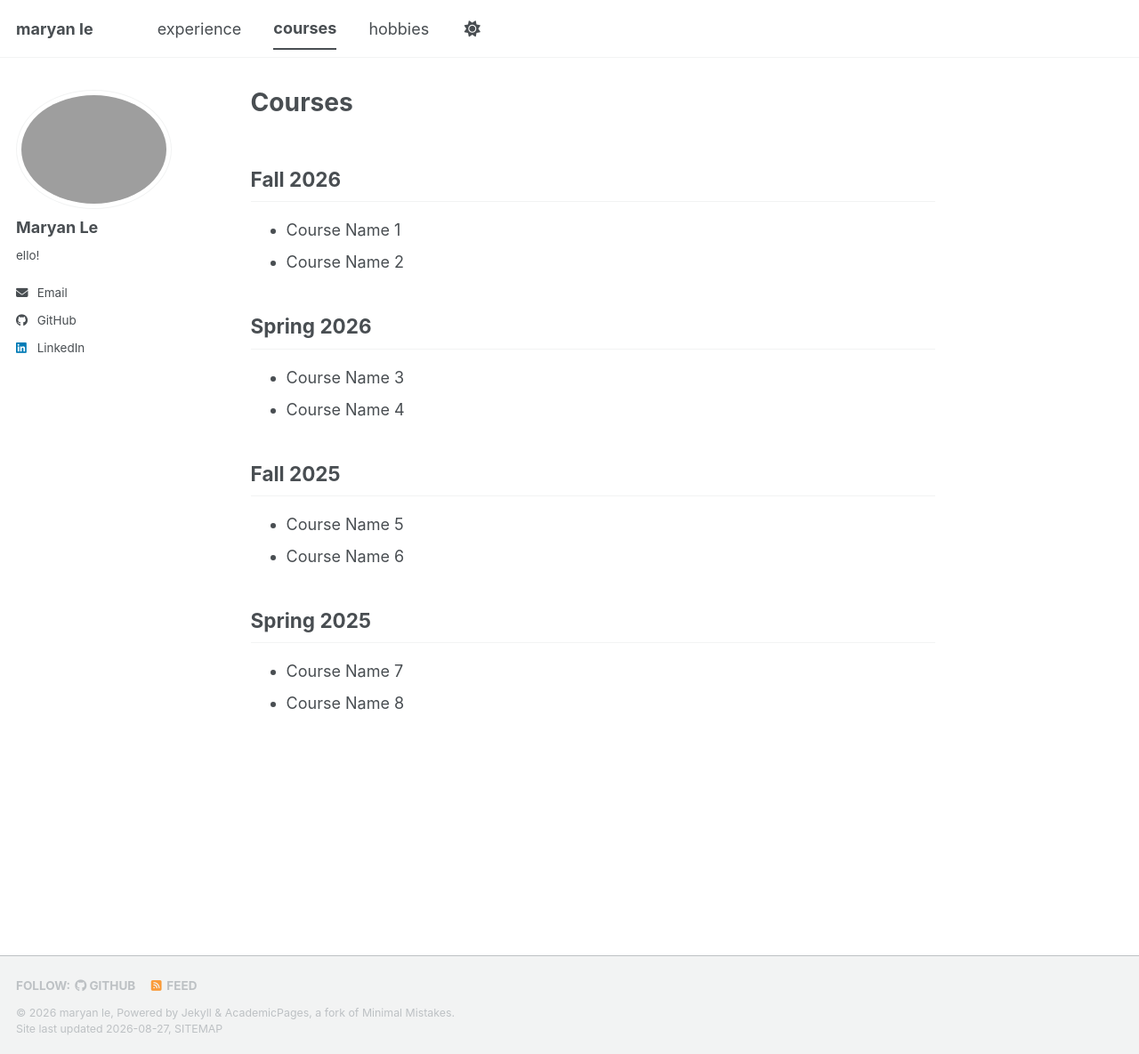
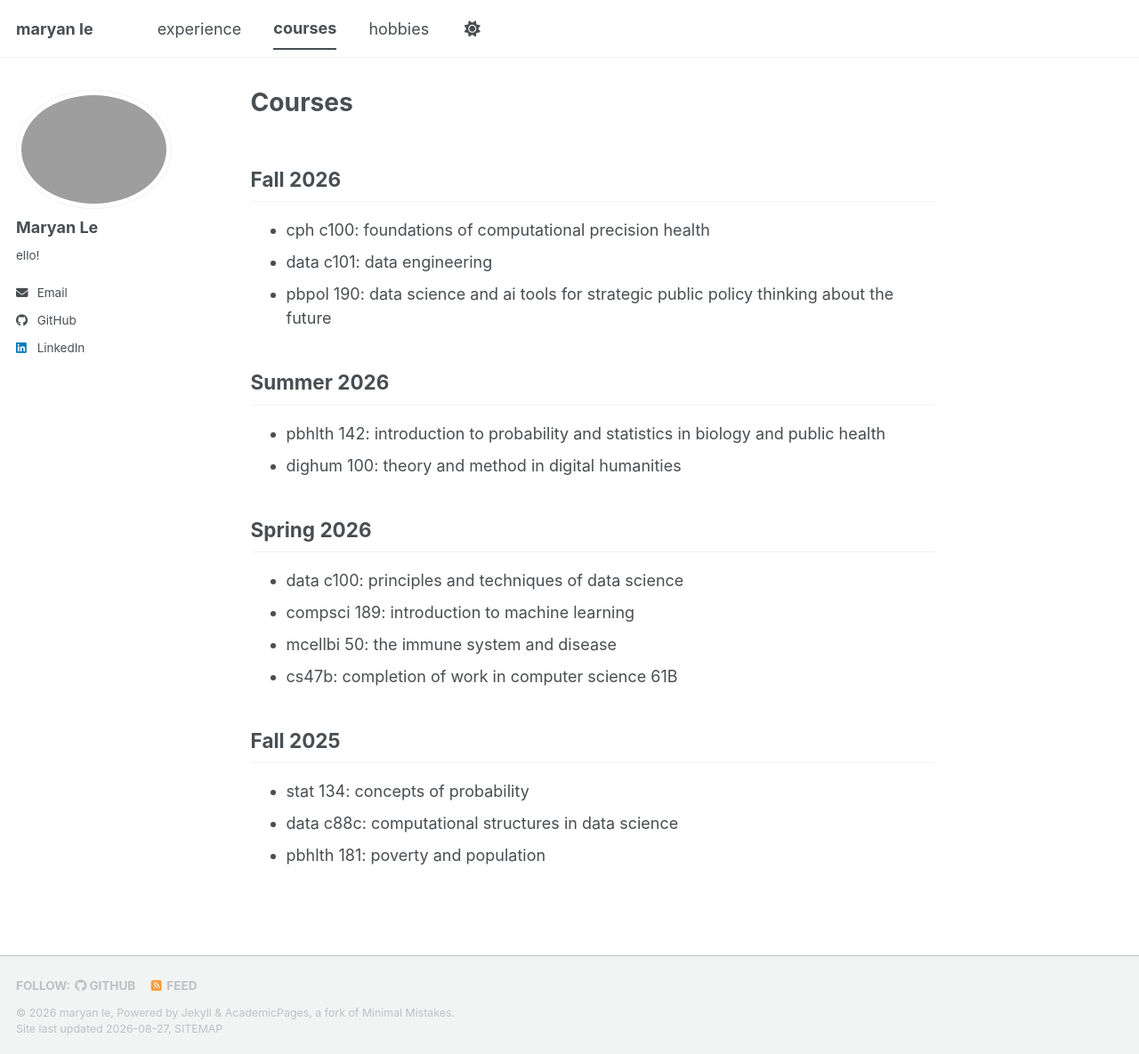
Before and after one commit to lemaryan/lemaryan.github.io, a Jekyll site: the page built from _pages/courses.md, in a window 1280 px wide and 1185 px high. Shown: the whole window at 89% size. Built offline with Jekyll 4.4.1, drawn with Linux system fonts in a browser that asks for light colours; a style sheet for code colours, icons or effects is not loaded.

Commit message:
Update course listings and semester names

```diff
--- a/_pages/courses.md
+++ b/_pages/courses.md
@@ -9,32 +9,36 @@ author_profile: true
   <div class="course-semester">
     <h2>Fall 2026</h2>
     <ul>
-      <li>Course Name 1</li>
-      <li>Course Name 2</li>
+      <li>cph c100: foundations of computational precision health</li>
+      <li>data c101: data engineering</li>
+      <li>pbpol 190: data science and ai tools for strategic public policy thinking about the future</li>
+    </ul>
+  </div>
+
+  <div class="course-semester">
+    <h2>Summer 2026</h2>
+    <ul>
+      <li>pbhlth 142: introduction to probability and statistics in biology and public health</li>
+      <li>dighum 100: theory and method in digital humanities</li>
     </ul>
   </div>
 
   <div class="course-semester">
     <h2>Spring 2026</h2>
     <ul>
-      <li>Course Name 3</li>
-      <li>Course Name 4</li>
+      <li>data c100: principles and techniques of data science</li>
+      <li>compsci 189: introduction to machine learning</li>
+      <li>mcellbi 50: the immune system and disease</li>
+      <li>cs47b: completion of work in computer science 61B</li>
     </ul>
   </div>
 
   <div class="course-semester">
     <h2>Fall 2025</h2>
     <ul>
-      <li>Course Name 5</li>
-      <li>Course Name 6</li>
-    </ul>
-  </div>
-
-  <div class="course-semester">
-    <h2>Spring 2025</h2>
-    <ul>
-      <li>Course Name 7</li>
-      <li>Course Name 8</li>
+      <li>stat 134: concepts of probability </li>
+      <li>data c88c: computational structures in data science </li>
+      <li>pbhlth 181: poverty  and population</li>
     </ul>
   </div>
 
```
